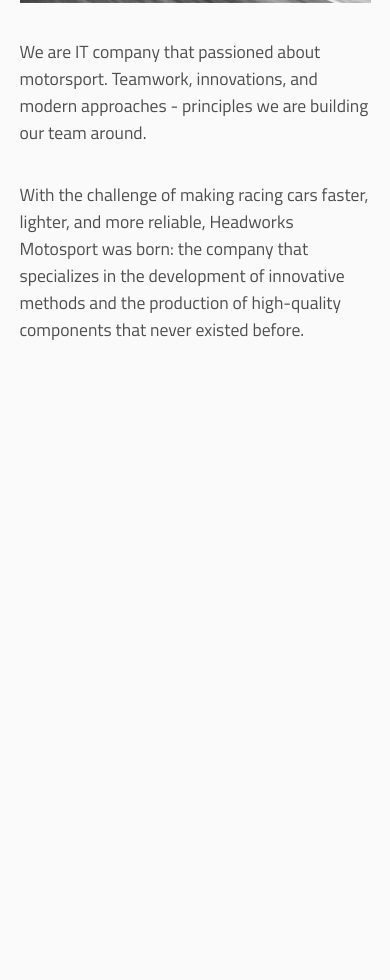
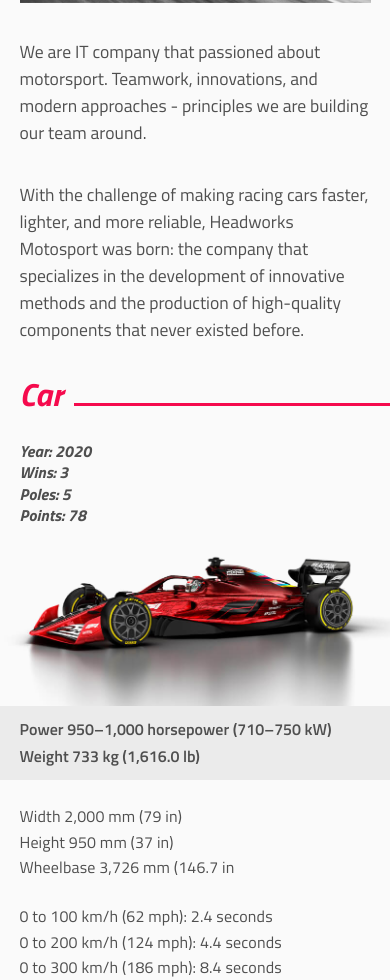
Before and after one commit to 19username95/formula1_ui, a website: page app/index.html in a window 390 px wide. Shown: the part 652-1632 px from the top of the page. Before the commit the page ends 995 px from the top, so only its background shows below. Drawn offline with Linux system fonts and the light colour scheme.

Commit message:
car mobile

```diff
--- a/app/index.html
+++ b/app/index.html
@@ -33,7 +33,7 @@
               <a href="#" class="header__link">Drivers</a>
             </li>
             <li>
-              <a href="#" class="header__link">Car</a>
+              <a href="#car" class="header__link">Car</a>
             </li>
           </ul>
         </nav>
@@ -74,6 +74,38 @@
           components that never existed before.</p>
       </div>
     </section>
+    <section id="car">
+      <h1 class="car__title">Car</h1>
+      <div class="car__body">
+        <div class="car__view">
+          <ul class="car__summary">
+            <li>Year: 2020</li>
+            <li>Wins: 3</li>
+            <li>Poles: 5</li>
+            <li>Points: 78</li>
+          </ul>
+          <div class="car__main-view">
+            <img class="car__image" src="img/hw-car-car_image.jpg" alt="">
+            <div class="car__main-info">
+              <p>Power 950–1,000 horsepower (710–750 kW)</p>
+              <p>Weight 733 kg (1,616.0 lb)</p>
+            </div>
+          </div>
+        </div>
+        <div class="car__full-info">
+          <ul>
+            <li>Width 2,000 mm (79 in) </li>
+            <li>Height 950 mm (37 in)</li>
+            <li>Wheelbase 3,726 mm (146.7 in</li>
+          </ul>
+          <ul>
+            <li>0 to 100 km/h (62 mph): 2.4 seconds</li>
+            <li>0 to 200 km/h (124 mph): 4.4 seconds</li>
+            <li>0 to 300 km/h (186 mph): 8.4 seconds</li>
+          </ul>
+        </div>
+      </div>
+    </section>
   </main>
 </body>
 </html>
--- a/app/scss/_main-block.scss
+++ b/app/scss/_main-block.scss
@@ -124,6 +124,87 @@
     }
   }
 
+  section#car, section#drivers {
+    h1 {
+      overflow:hidden;
+      color: $pink;
+      font-size: 2em;
+      font-weight: $title-font-weight;
+      font-style: $title-font-style;
+      font-family: $font-family-titillium-web;
+      margin-bottom: 0;
+      padding: $container-title-mobile;
+    }
+    h1:after{
+      content:'';
+      display:inline-block;
+      width:100%; height:100%;
+      margin-right:-100%;
+      margin-left: 3%;
+      border-bottom:3px solid $pink;
+    }
+  }
+
+  section#car {
+    .car__body {
+      color: $main-color;
+
+      .car__view {
+
+        .car__summary {
+          padding: $container-mobile;
+          margin-top: 6%;
+          margin-bottom: -10%;
+
+          li {
+            list-style: none;
+            line-height: 133%;
+            letter-spacing: 0.01em;
+            font-style: italic;
+            font-weight: 600;
+            font-size: 1em;
+          }
+        }
+
+        .car__main-view {
+          display: grid;
+
+          .car__image {
+            width: 100%;
+            mix-blend-mode: darken;
+          }
+          .car__main-info {
+            padding: 2.5% 5%;
+            background-color: $car-main-info-background;
+
+            * {
+              margin: 0;
+              line-height: 1.7em;
+              font-weight: bold;
+            }
+          }
+        }
+      }
+
+      .car__full-info {
+        padding: $container-mobile;
+        display: flex;
+        flex-direction: column;
+
+        ul {
+          margin: 0;
+          padding: 7% 0 0 0;
+          font-size: 1em;
+        }
+        li {
+          list-style: none;
+          line-height: 157%;
+          letter-spacing: 0.01em;
+        }
+      }
+    }
+  }
+
   @media screen and (min-width: $breakpoint-tablet) {
     section#jumbotron {
       grid-template-rows: minmax(300px, 25vh);
--- a/app/scss/_variables.scss
+++ b/app/scss/_variables.scss
@@ -10,6 +10,7 @@
 $white: #F2F2F2;
 $pink: #F50A4D;
 $gray: #4F4F4F;
+$middle-gray: #EBEBEB;
 
 $title-color: $pink;
 $title-font-weight: bold;
@@ -21,6 +22,7 @@
 $main-color: $gray;
 
 $container-mobile: 0 5%;
+$container-title-mobile: 0 0 0 5%;
 $container-desktop: 0 15%;
 $section-margin-top-mobile: 35%;
 $section-margin-top-desktop: 15%;
@@ -31,3 +33,6 @@
 $header-color: $white;
 $header-size: 60px;
 $header-burger-menu-color: $white;
+
+// car
+$car-main-info-background: $middle-gray;
```
Also changed, not shown: app/css/styles.min.css.
